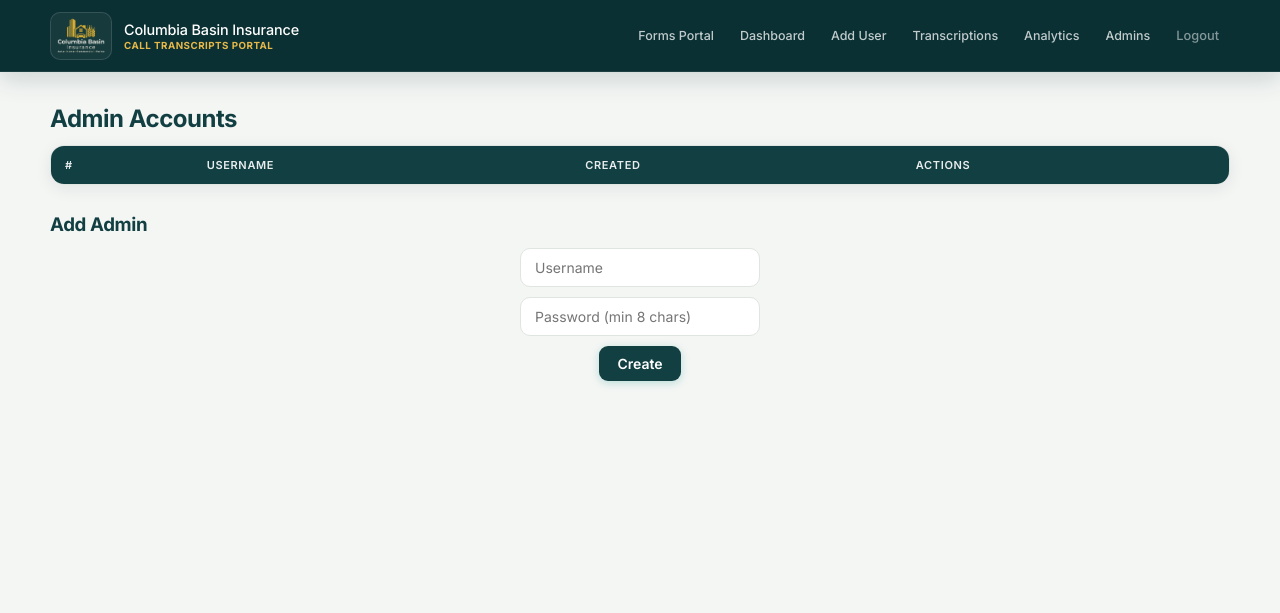
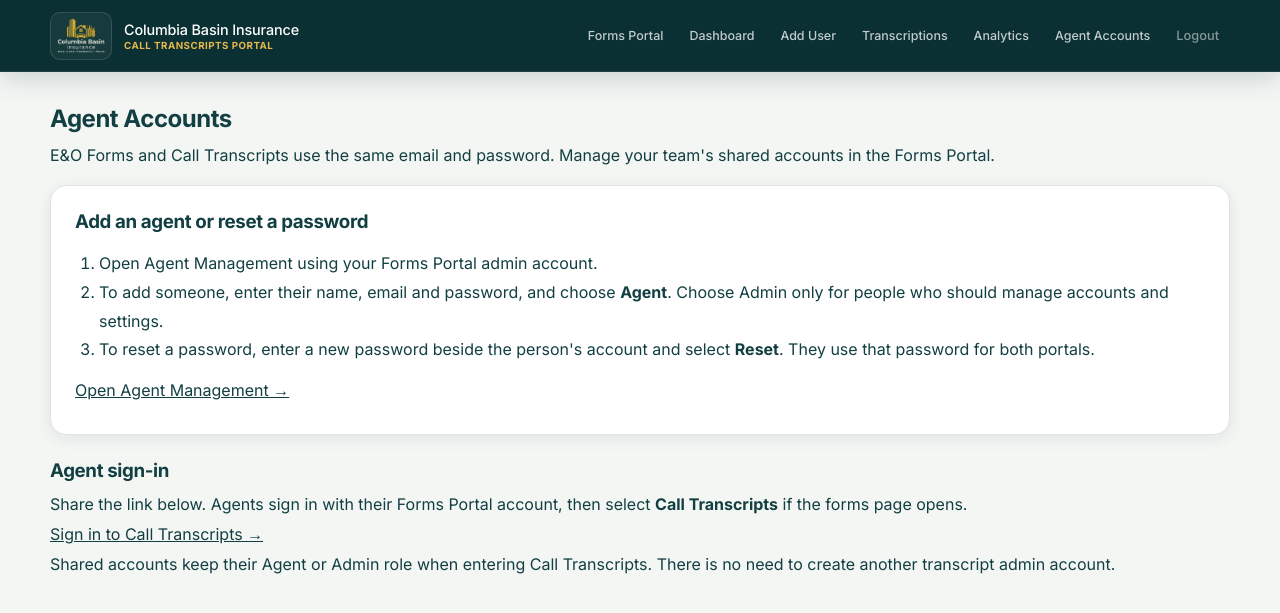
Before and after one commit to fredosaguilar/cbitranscripts, a FastAPI app: template templates/admins.html in a window 1280 px wide. Shown: the top 613 px of the page. Run offline with FastAPI, Linux system fonts and the light colour scheme; the template is opened without the code that fills it, so the values that code supplies are empty.

Commit message:
Clarify shared portal login and agent account management

```diff
--- a/main.py
+++ b/main.py
@@ -717,6 +717,10 @@ def _trigger_n8n_webhook_after_delay():
 BASE_DIR = os.path.dirname(os.path.abspath(__file__))
 app.mount("/static", StaticFiles(directory=os.path.join(BASE_DIR, "static")), name="static")
 templates = Jinja2Templates(directory=os.path.join(BASE_DIR, "templates"))
+templates.env.globals["portal_base_url"] = (
+    os.getenv("PORTAL_BASE_URL") or
+    "https://columbia-basin-eo-forms-production.up.railway.app"
+).rstrip("/")
 
 
 # Provide a database session for each request lifecycle.
@@ -1445,10 +1449,8 @@ def admins_page(request: Request, db: Session = Depends(get_db)):
     if not current_admin:
         return RedirectResponse(url="/", status_code=303)
 
-    admins = db.query(models.Admin).order_by(models.Admin.username).all()
     return templates.TemplateResponse(request, "admins.html", {
         "request": request,
-        "admins": admins,
         "current_admin": current_admin,
         "error": request.query_params.get("error"),
         "created": request.query_params.get("created"),
--- a/templates/admins.html
+++ b/templates/admins.html
@@ -1,57 +1,22 @@
 {% extends "base.html" %}
-
-{% block title %}Admin Accounts{% endblock %}
-
-{% block extra_css %}
-<link rel="stylesheet" href="/static/css/dashboard.css">
+{% block title %}Agent Accounts{% endblock %}
+{% block extra_css %}<link rel="stylesheet" href="/static/css/dashboard.css">{% endblock %}
+{% block content %}
+<h2>Agent Accounts</h2>
+<p>E&O Forms and Call Transcripts use the same email and password. Manage your team's shared accounts in the Forms Portal.</p>
+<section class="surface" style="padding:24px; margin-top:20px;">
+    <h3>Add an agent or reset a password</h3>
+    <ol style="line-height:1.8; padding-left:24px;">
+        <li>Open Agent Management using your Forms Portal admin account.</li>
+        <li>To add someone, enter their name, email and password, and choose <strong>Agent</strong>. Choose Admin only for people who should manage accounts and settings.</li>
+        <li>To reset a password, enter a new password beside the person's account and select <strong>Reset</strong>. They use that password for both portals.</li>
+    </ol>
+    <p><a href="{{ portal_base_url }}/admin/agents">Open Agent Management &rarr;</a></p>
+</section>
+<section style="margin-top:24px;">
+    <h3>Agent sign-in</h3>
+    <p>Share the link below. Agents sign in with their Forms Portal account, then select <strong>Call Transcripts</strong> if the forms page opens.</p>
+    <p><a href="{{ portal_base_url }}/transcripts">Sign in to Call Transcripts &rarr;</a></p>
+    <p>Shared accounts keep their Agent or Admin role when entering Call Transcripts. There is no need to create another transcript admin account.</p>
+</section>
 {% endblock %}
-
-{% block content %}
-
-<h2>Admin Accounts</h2>
-
-{% if error %}
-<div class="notice" style="background:#fde8e8; color:#9b1c1c; padding:10px 14px; border-radius:6px; margin:12px 0;">{{ error }}</div>
-{% endif %}
-{% if created %}
-<div class="notice success">Admin account created</div>
-{% endif %}
-
-<div class="table-container">
-    <table>
-        <thead>
-            <tr>
-                <th>#</th>
-                <th>Username</th>
-                <th>Created</th>
-                <th>Actions</th>
-            </tr>
-        </thead>
-        <tbody>
-            {% for admin in admins %}
-            <tr>
-                <td>{{ loop.index }}</td>
-                <td>{{ admin.username }}{% if admin.admin_id == current_admin.admin_id %} <em>(you)</em>{% endif %}</td>
-                <td>{{ admin.created_at or "-" }}</td>
-                <td class="actions">
-                    {% if admin.admin_id != current_admin.admin_id %}
-                    <form method="post" action="/admin/admins/{{ admin.admin_id }}/delete" style="display:inline"
-                          onsubmit="return confirm('Delete admin {{ admin.username }}?');">
-                        <button type="submit" class="delete-btn">Delete</button>
-                    </form>
-                    {% endif %}
-                </td>
-            </tr>
-            {% endfor %}
-        </tbody>
-    </table>
-</div>
-
-<h3 style="margin-top:28px;">Add Admin</h3>
-<form method="post" action="/admin/admins/add" style="display:flex; gap:10px; flex-wrap:wrap; align-items:center; margin-top:10px;">
-    <input type="text" name="username" placeholder="Username" required autocomplete="off">
-    <input type="password" name="password" placeholder="Password (min 8 chars)" required minlength="8" autocomplete="new-password">
-    <button type="submit">Create</button>
-</form>
-
-{% endblock %}
--- a/templates/navbar.html
+++ b/templates/navbar.html
@@ -22,7 +22,7 @@
         <a href="/admin/transcripts" class="{{ 'active' if request.url.path == '/admin/transcripts' else '' }}">Transcriptions</a>
         <a href="/admin/analytics" class="{{ 'active' if request.url.path == '/admin/analytics' else '' }}">Analytics</a>
         {% if request.state.portal_role|default('admin') == 'admin' %}
-        <a href="/admin/admins" class="{{ 'active' if request.url.path == '/admin/admins' else '' }}">Admins</a>
+        <a href="/admin/admins" class="{{ 'active' if request.url.path == '/admin/admins' else '' }}">Agent Accounts</a>
         {% endif %}
         <a href="/logout" class="logout">Logout</a>
     </div>
```
Also changed, not shown: static/style.css (+17 -0 lines), templates/login.html (+9 -3 lines).
